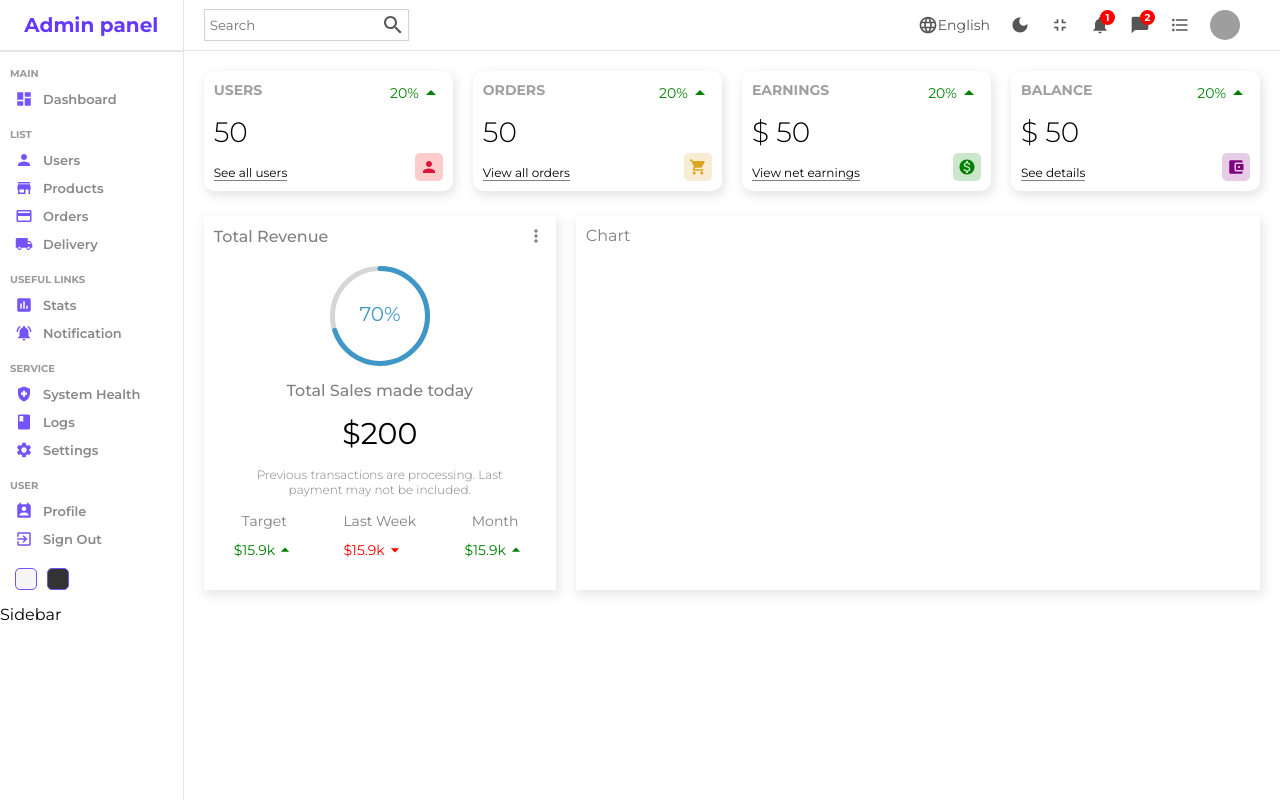
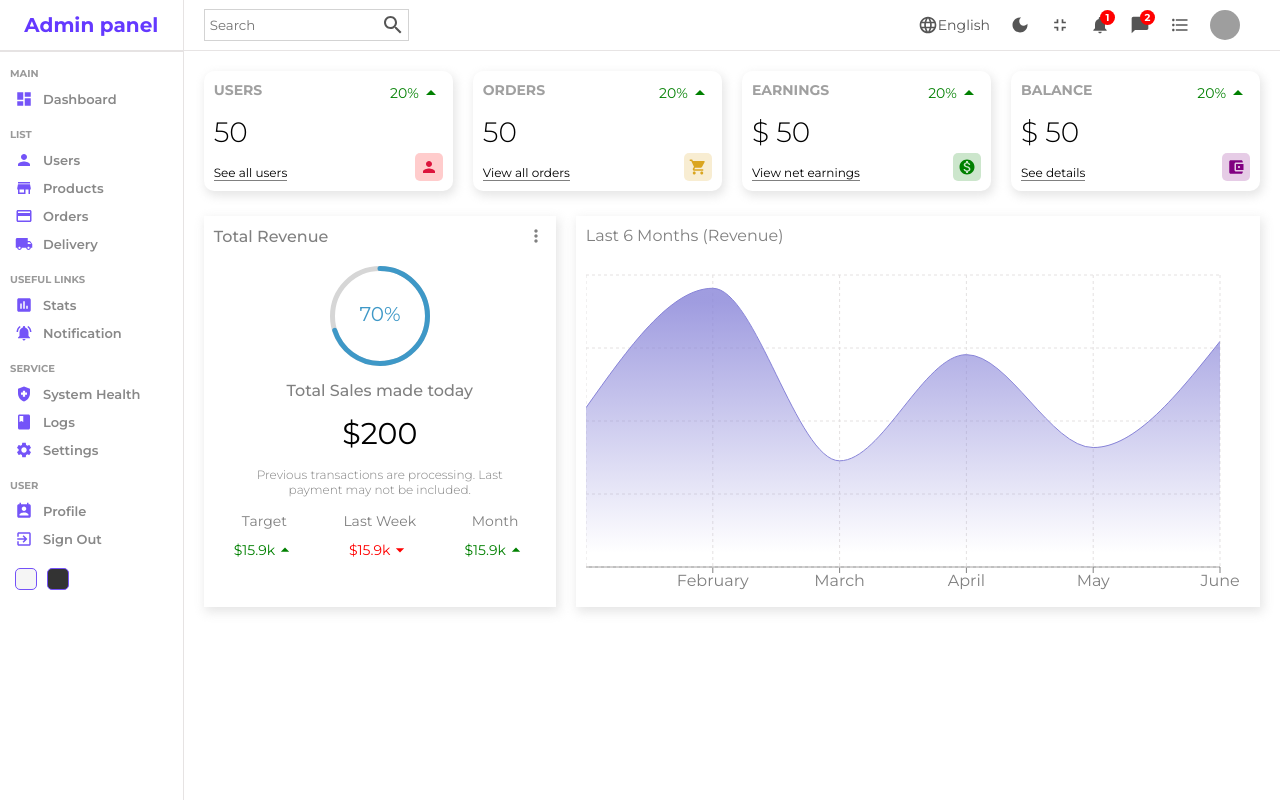
Before and after one commit to JcPerera/admin-panel, a React (Create React App) app: page / in a window 1280 px wide. Built offline with nearby package versions, Linux system fonts and the light colour scheme; grey boxes are pictures that could not be loaded.

Commit message:
added chart

```diff
--- a/package.json
+++ b/package.json
@@ -15,6 +15,7 @@
     "react-dom": "^17.0.2",
     "react-router-dom": "^6.3.0",
     "react-scripts": "5.0.0",
+    "recharts": "^2.1.9",
     "sass": "^1.50.1",
     "web-vitals": "^2.1.4"
   },
--- a/src/components/chart/Chart.jsx
+++ b/src/components/chart/Chart.jsx
@@ -1,9 +1,53 @@
 import './chart.scss'
+import {
+  AreaChart,
+  Area,
+  XAxis,
+  CartesianGrid,
+  Tooltip,
+  ResponsiveContainer,
+} from "recharts";
 
-const Chart = () => {
+const data = [
+  { name: "January", Total: 1200 },
+  { name: "February", Total: 2100 },
+  { name: "March", Total: 800 },
+  { name: "April", Total: 1600 },
+  { name: "May", Total: 900 },
+  { name: "June", Total: 1700 },
+];
+
+const Chart = ({ aspect, title }) => {
   return (
-    <div className='chart'>Chart</div>
-  )
-}
+    <div className="chart">
+      <div className="title">{title}</div>
+      <ResponsiveContainer width="100%" aspect={aspect}>
+        <AreaChart
+          width={730}
+          height={250}
+          data={data}
+          margin={{ top: 10, right: 30, left: 0, bottom: 0 }}
+        >
+          <defs>
+            <linearGradient id="total" x1="0" y1="0" x2="0" y2="1">
+              <stop offset="5%" stopColor="#8884d8" stopOpacity={0.8} />
+              <stop offset="95%" stopColor="#8884d8" stopOpacity={0} />
+            </linearGradient>
+          </defs>
+          <XAxis dataKey="name" stroke="gray" />
+          <CartesianGrid strokeDasharray="3 3" className="chartGrid" />
+          <Tooltip />
+          <Area
+            type="monotone"
+            dataKey="Total"
+            stroke="#8884d8"
+            fillOpacity={1}
+            fill="url(#total)"
+          />
+        </AreaChart>
+      </ResponsiveContainer>
+    </div>
+  );
+};
 
 export default Chart
--- a/src/components/featured/featured.scss
+++ b/src/components/featured/featured.scss
@@ -52,7 +52,9 @@
       justify-content: space-between;
 
       .item {
-        text-align: center;
+        display: flex;
+        flex-direction: column;
+        align-items: center;
 
         .itemTitle {
           font-size: 14px;
--- a/src/components/sidebar/Sidebar.jsx
+++ b/src/components/sidebar/Sidebar.jsx
@@ -1,19 +1,20 @@
 import "./sidebar.scss";
-import DashboardIcon from '@mui/icons-material/Dashboard';
-import PersonIcon from '@mui/icons-material/Person';
-import StoreIcon from '@mui/icons-material/Store';
-import CreditCardIcon from '@mui/icons-material/CreditCard';
-import LocalShippingIcon from '@mui/icons-material/LocalShipping';
-import AssessmentIcon from '@mui/icons-material/Assessment';
-import NotificationsActiveIcon from '@mui/icons-material/NotificationsActive';
-import HealthAndSafetyIcon from '@mui/icons-material/HealthAndSafety';
-import BookIcon from '@mui/icons-material/Book';
-import SettingsIcon from '@mui/icons-material/Settings';
-import PermContactCalendarIcon from '@mui/icons-material/PermContactCalendar';
-import ExitToAppIcon from '@mui/icons-material/ExitToApp';
+import DashboardIcon from "@mui/icons-material/Dashboard";
+import PersonIcon from "@mui/icons-material/Person";
+import StoreIcon from "@mui/icons-material/Store";
+import CreditCardIcon from "@mui/icons-material/CreditCard";
+import LocalShippingIcon from "@mui/icons-material/LocalShipping";
+import AssessmentIcon from "@mui/icons-material/Assessment";
+import NotificationsActiveIcon from "@mui/icons-material/NotificationsActive";
+import HealthAndSafetyIcon from "@mui/icons-material/HealthAndSafety";
+import BookIcon from "@mui/icons-material/Book";
+import SettingsIcon from "@mui/icons-material/Settings";
+import PermContactCalendarIcon from "@mui/icons-material/PermContactCalendar";
+import ExitToAppIcon from "@mui/icons-material/ExitToApp";
 
 const Sidebar = () => {
-  return <div className="sidebar">
+  return (
+    <div className="sidebar">
       <div className="top">
         <span className="logo">Admin panel</span>
       </div>
@@ -23,81 +24,57 @@
           <p className="title">MAIN</p>
           <li>
             <DashboardIcon className="icon" />
-          <span>
-            Dashboard
-          </span>
+            <span>Dashboard</span>
           </li>
           <p className="title">LIST</p>
           <li>
             <PersonIcon className="icon" />
-          <span>
-            Users
-          </span>
+            <span>Users</span>
           </li>
           <li>
             <StoreIcon className="icon" />
-          <span>
-            Products
-          </span>
+            <span>Products</span>
           </li>
           <li>
             <CreditCardIcon className="icon" />
-          <span>
-            Orders
-          </span>
+            <span>Orders</span>
           </li>
           <li>
             <LocalShippingIcon className="icon" />
-          <span>
-            Delivery
-          </span>
+            <span>Delivery</span>
           </li>
           <p className="title">USEFUL LINKS</p>
 
           <li>
             <AssessmentIcon className="icon" />
-          <span>
-            Stats
-          </span>
+            <span>Stats</span>
           </li>
           <li>
             <NotificationsActiveIcon className="icon" />
-          <span>
-            Notification
-          </span>
+            <span>Notification</span>
           </li>
           <p className="title">SERVICE</p>
           <li>
             <HealthAndSafetyIcon className="icon" />
-          <span>
-            System Health
-          </span>
+            <span>System Health</span>
           </li>
           <li>
             <BookIcon className="icon" />
-          <span>
-            Logs
-          </span>
+            <span>Logs</span>
           </li>
           <li>
             <SettingsIcon className="icon" />
-          <span>
-            Settings
-          </span>
+            <span>Settings</span>
           </li>
           <p className="title">USER</p>
 
           <li>
             <PermContactCalendarIcon className="icon" />
-          <span>
-            Profile
-          </span>
+            <span>Profile</span>
           </li>
           <li>
             <ExitToAppIcon className="icon" />
-          <span>
-            Sign Out
-          </span>
+            <span>Sign Out</span>
           </li>
         </ul>
       </div>
@@ -105,8 +82,8 @@
         <div className="colorOption"></div>
         <div className="colorOption"></div>
       </div>
-
-    Sidebar</div>;
+    </div>
+  );
 };
 
 export default Sidebar;
--- a/src/pages/home/Home.jsx
+++ b/src/pages/home/Home.jsx
@@ -18,7 +18,7 @@
         </div>
         <div className="charts">
           <Featured />
-          <Chart />
+          <Chart title="Last 6 Months (Revenue)" aspect={2 / 1} />
         </div>
       </div>
     </div>
```
Also changed, not shown: src/components/featured/Featured.jsx (+7 -6 lines), 1 other file (tests, documents, lock files or other folders). Lines whose indentation alone changed are shown as unchanged.
